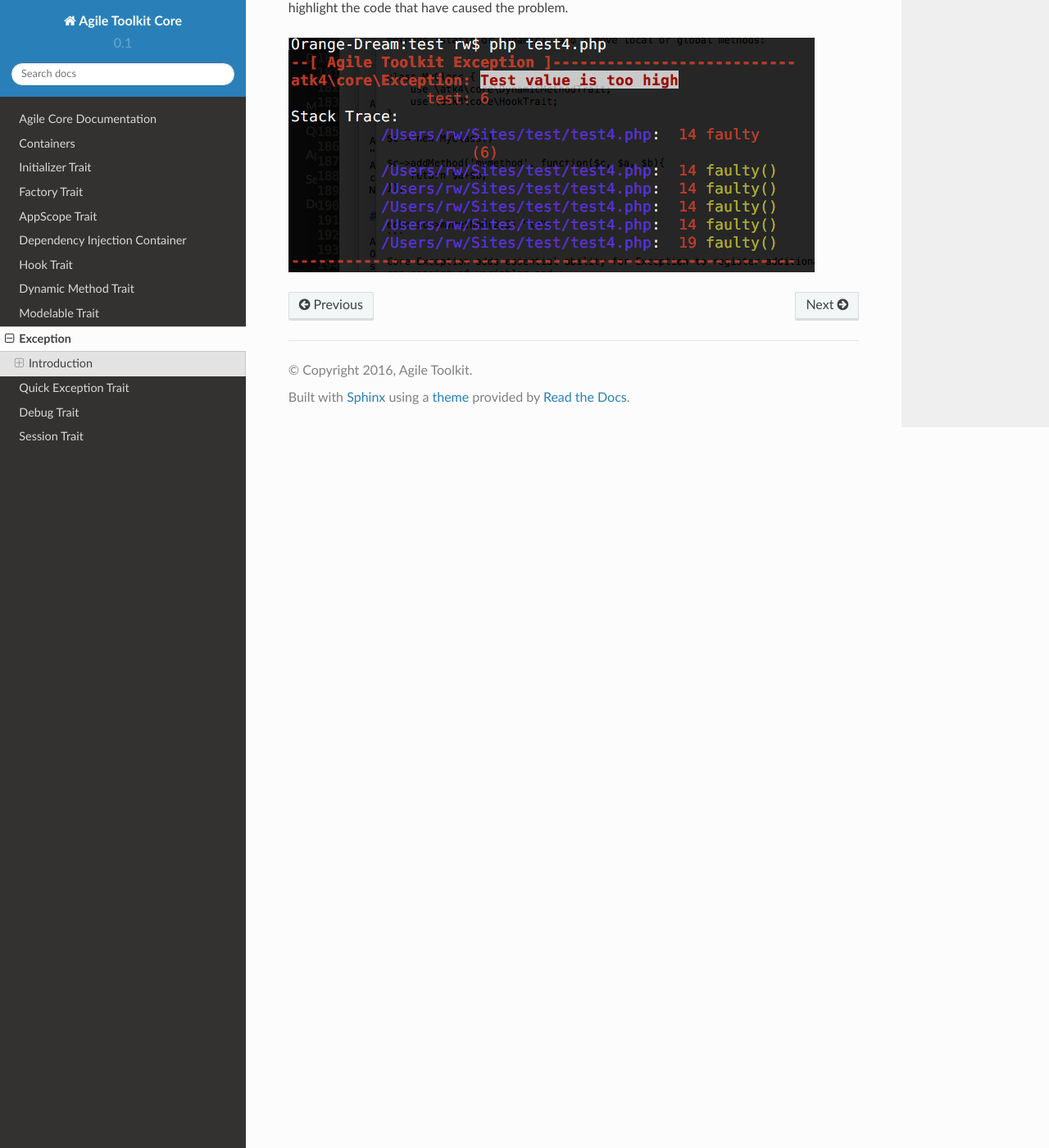
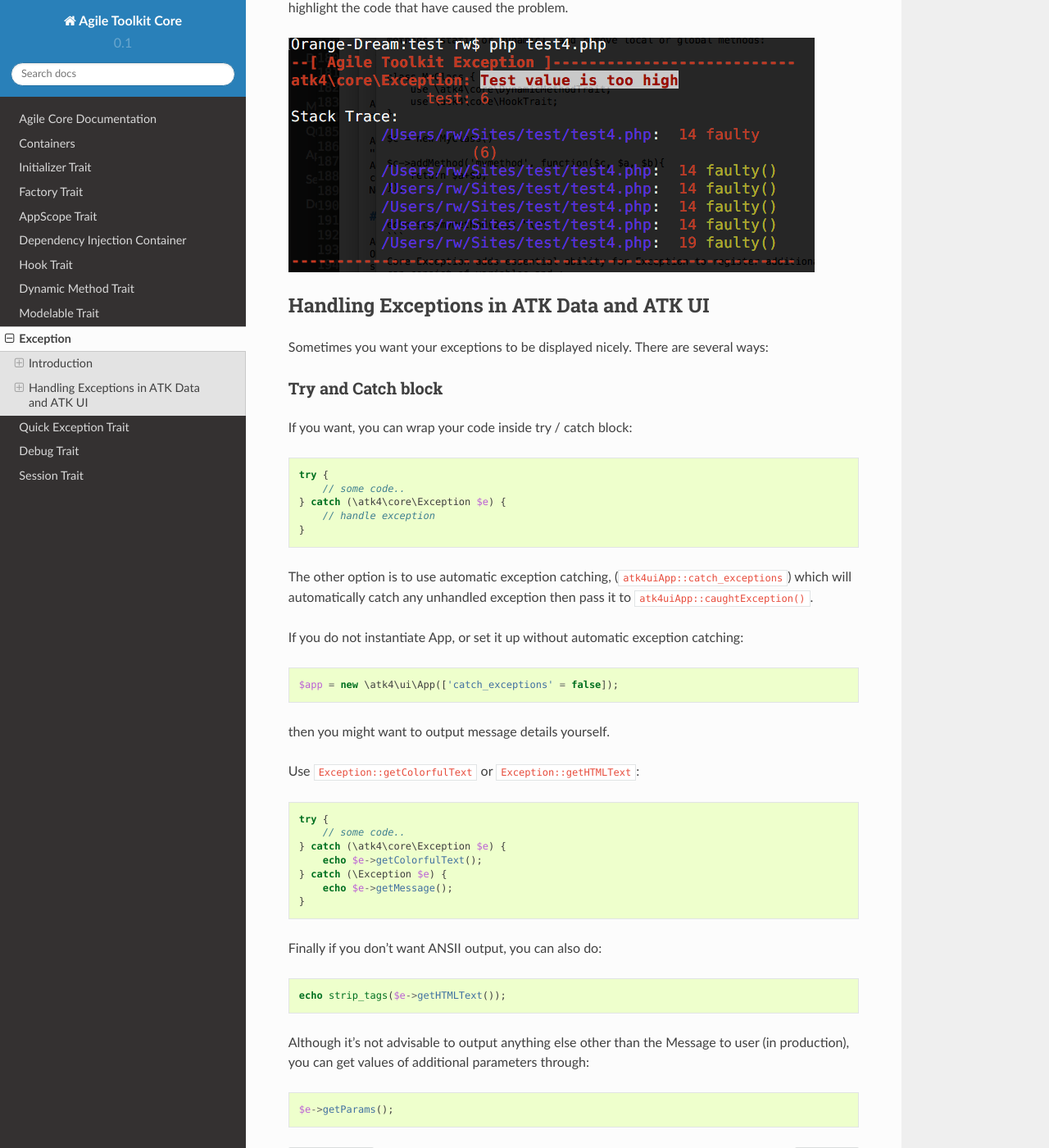
Before and after one commit to atk4/core, a Sphinx documentation site: the page built from docs/exception.rst, in a window 1280 px wide and 1400 px high, scrolled down 1884 px. Shown: the whole window at 82% size. Built offline with Sphinx 7.4.7 and the Read the Docs theme 2.0.0, drawn with Linux system fonts in a browser that asks for light colours; cross-references to code outside the pages are shown as plain code.

Commit message:
added some doc clarifications

```diff
--- a/docs/exception.rst
+++ b/docs/exception.rst
@@ -72,7 +72,7 @@ user to see. This will include the error, parameters and backtrace. The code
 will also make an attempt to locate and highlight the code that have caused the
 problem.
 
-.. php:method:: getColorfulText()
+.. php:method:: getHTMLText()
 
 Will return nice HTML-formatted exception that will rely on a presence of
 Semantic UI. This will include the error, parameters and backtrace. The code
@@ -80,3 +80,48 @@ will also make an attempt to locate and highlight the code that have caused the
 problem.
 
 .. image:: exception-demo.png
+
+Handling Exceptions in ATK Data and ATK UI
+==========================================
+
+Sometimes you want your exceptions to be displayed nicely. There are several ways:
+
+Try and Catch block
+-------------------
+
+
+If you want, you can wrap your code inside try / catch block::
+
+    try {
+        // some code..
+    } catch (\atk4\core\Exception $e) {
+        // handle exception
+    }
+
+The other option is to use automatic exception catching, (:php:attr:`\atk4\ui\App::catch_exceptions`)
+which will automatically catch any unhandled exception then pass it to :php:meth:`\atk4\ui\App::caughtException()`.
+
+If you do not instantiate App, or set it up without automatic exception catching::
+
+    $app = new \atk4\ui\App(['catch_exceptions' = false]);
+
+then you might want to output message details yourself.
+
+Use :php:meth:`Exception::getColorfulText` or :php:meth:`Exception::getHTMLText`::
+
+    try {
+        // some code..
+    } catch (\atk4\core\Exception $e) {
+        echo $e->getColorfulText();
+    } catch (\Exception $e) {
+        echo $e->getMessage();
+    }
+
+Finally if you don't want ANSII output, you can also do::
+
+    echo strip_tags($e->getHTMLText());
+
+Although it's not advisable to output anything else other than the Message to user (in production),
+you can get values of additional parameters through::
+
+    $e->getParams();
```
Also changed, not shown: docs/session.rst (+15 -3 lines).
